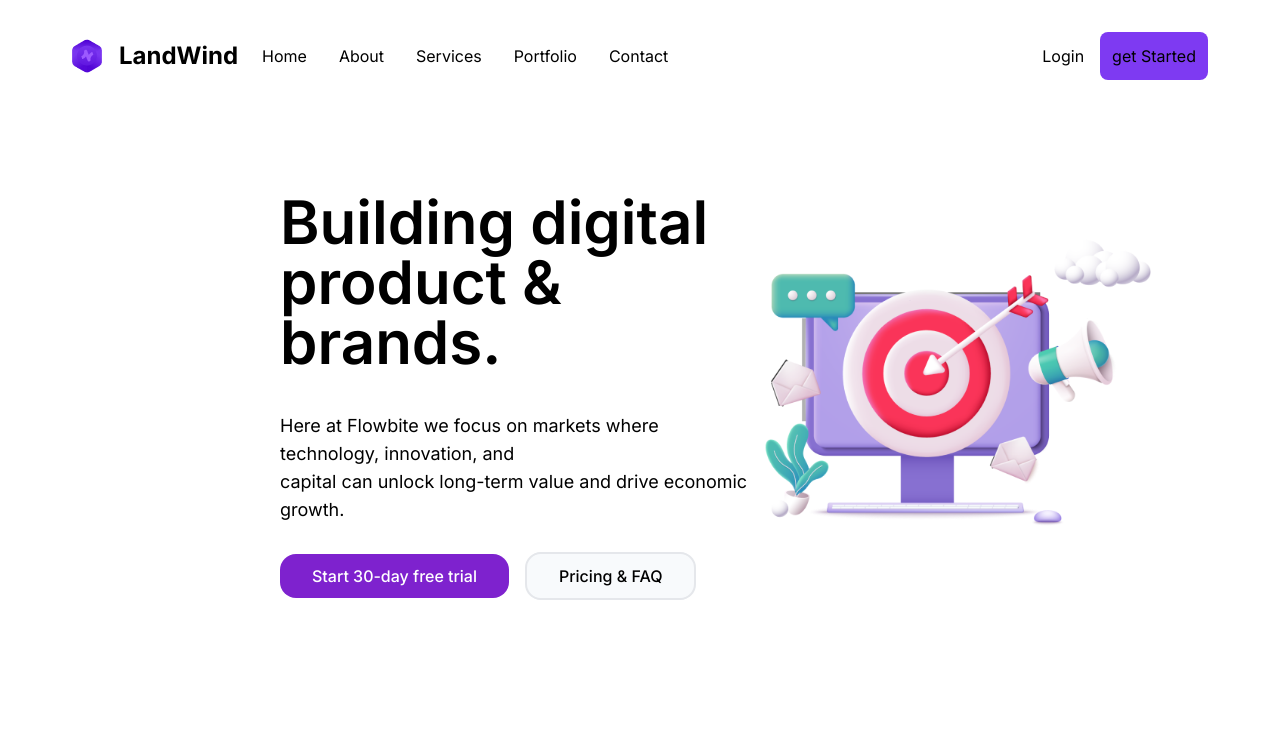
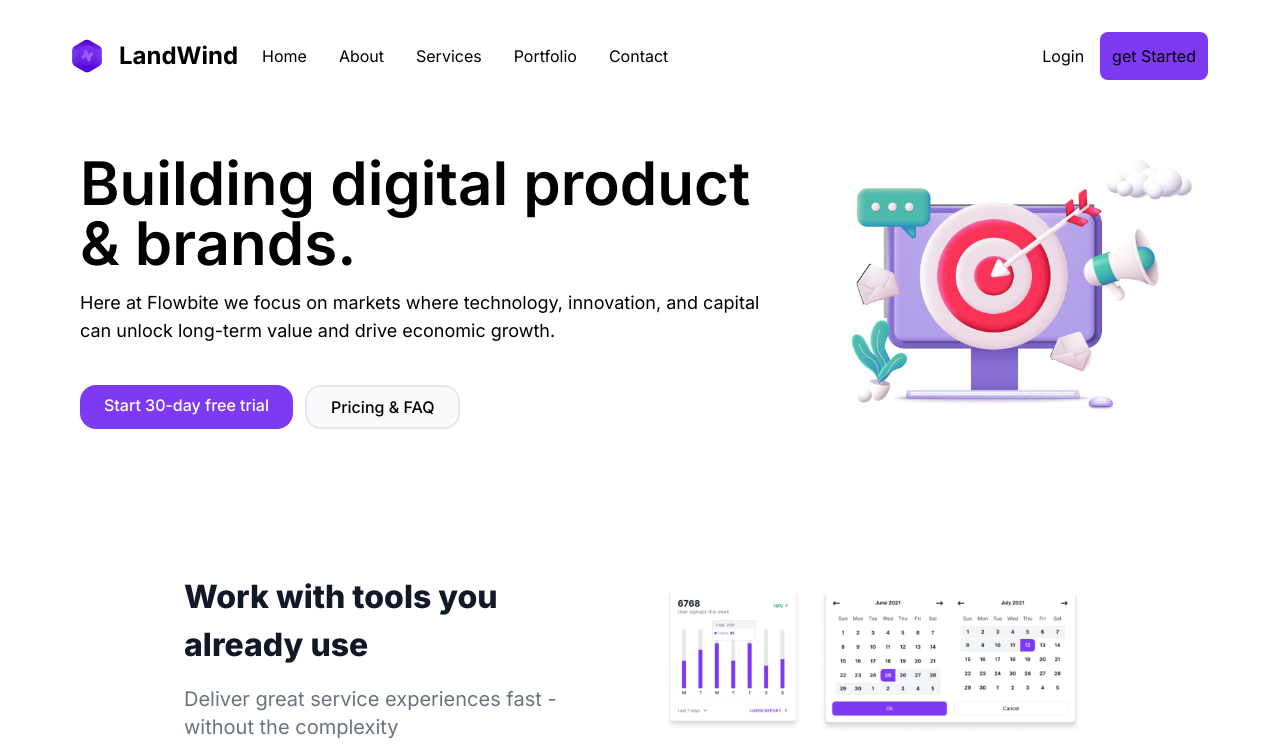
Before and after one commit to nethmina1028/prac-page, a React (Vite) app: page / in a window 1280 px wide. Shown: the top 744 px of the page. Built offline with nearby package versions, Linux system fonts and the light colour scheme.

Commit message:
update hero

```diff
--- a/src/App.jsx
+++ b/src/App.jsx
@@ -1,5 +1,6 @@
 import Navbar from "./components/Navbar";
 import Hero from "./components/hero"
+
 import Section from "./components/section"
 import { HiCheckCircle } from "react-icons/hi";
 function App() {
@@ -10,6 +11,7 @@ function App() {
      <div className="mx-6 lg:mx-10">
      <Navbar/>
       <Hero/>
+
       <Section/>
      </div>
     </>
--- a/src/components/hero.jsx
+++ b/src/components/hero.jsx
@@ -1,30 +1,33 @@
+
 function Hero() {
   return (
-    <div className="flex flex-col p-8 lg:flex-row lg:items-center lg:justify-between lg:p-20">
-      <div className="mt-10 lg:ml-40 lg:mt-0">
-        <h1 className="text-4xl font-semibold leading-normal md:text-5xl lg:text-6xl">
-          Building digital <br />product & brands.
+    <div className="flex flex-col justify-between gap-20 mx-10 lg:flex-row lg:items-center">
+      <div className="mt-10">
+        <h1 className="text-4xl font-semibold leading-normal lg:text-6xl">
+          Building digital product & brands.
         </h1>
-        <br />
+
         <div className="">
-        <p className="mt-4 text-base md:text-lg">
-          Here at Flowbite we focus on markets where technology, innovation, and <br />
-          capital can unlock long-term value and drive economic growth.
+        <p className="mt-4 text-lg">
+        Here at Flowbite we focus on markets where technology, innovation, and
+        capital can unlock long-term value and drive economic growth.
         </p></div>
 
-        <div className="mt-10 space-x-4">
-          <a href="#" className="inline px-6 py-2 font-medium text-white duration-300 bg-purple-700 md:px-8 md:py-3 rounded-2xl">
+        <div className="flex flex-col gap-3 mt-10 md:flex-row">
+          <a href="#" className="items-center inline px-6 py-2 font-medium text-white duration-300 bg-primary rounded-2xl">
             Start 30-day free trial
           </a>
-          <a href="#" className="inline gap-3 px-6 py-2 font-medium border-2 md:px-8 md:py-3 bg-slate-50 rounded-2xl">
+          <a href="#" className="inline px-6 py-2 font-medium border-2 bg-slate-50 rounded-2xl">
             Pricing & FAQ
           </a>
         </div>
       </div>
 
-      <div className="flex mt-10 lg:mt-0 lg:w-1/2 md:flex-row">
-        <img src="src/assets/marketing-strategy.png" className="w-full h-auto" alt="Marketing Strategy" />
+      <div className="flex mt-10 ">
+        <img src="src/assets/marketing-strategy.png"  width={600} height={400} alt="Marketing Strategy" />
+
       </div>
+
     </div>
   );
 }
--- a/src/components/navbar.jsx
+++ b/src/components/navbar.jsx
@@ -1,4 +1,3 @@
-import React from 'react';
 import Logo from '../assets/logo.png';
 function navbar() {
   return (
```
